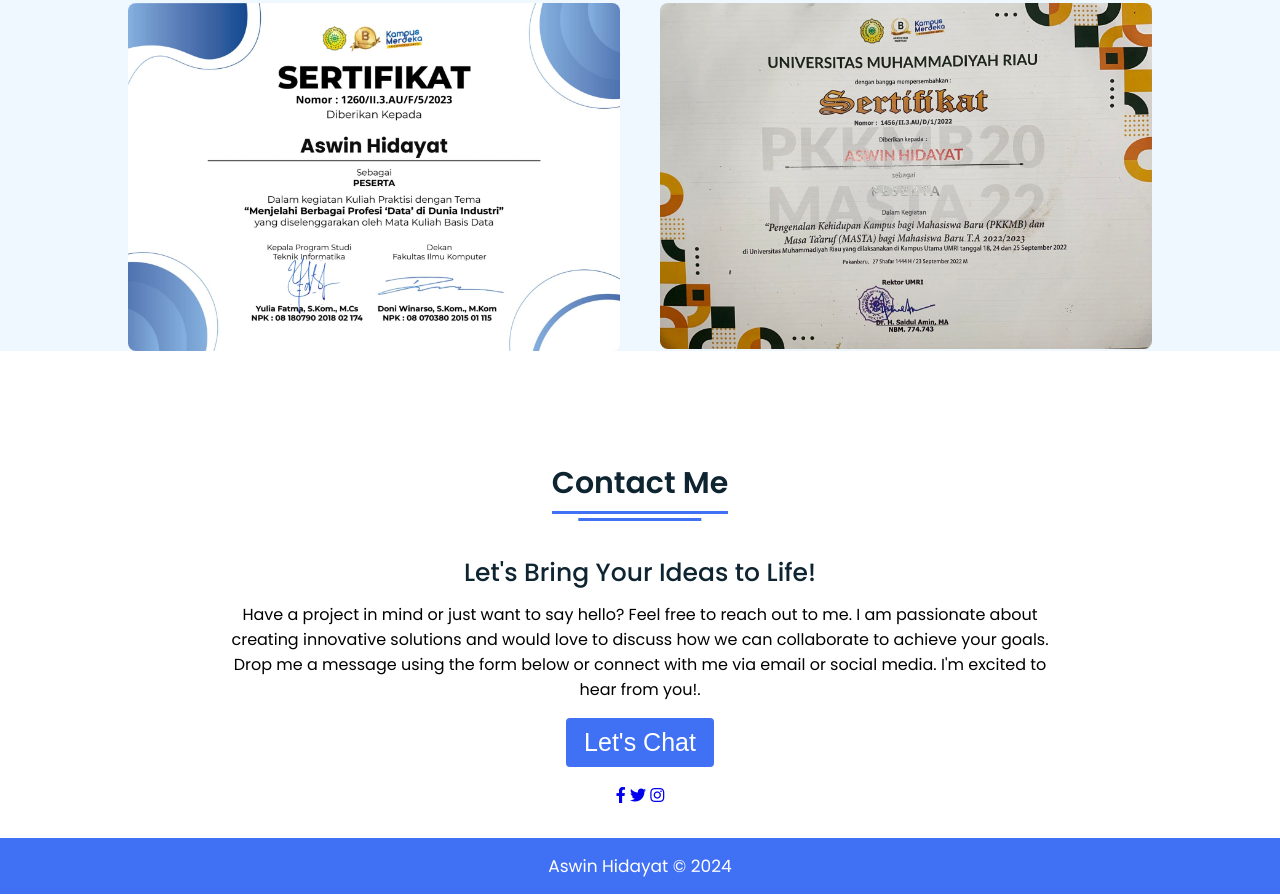
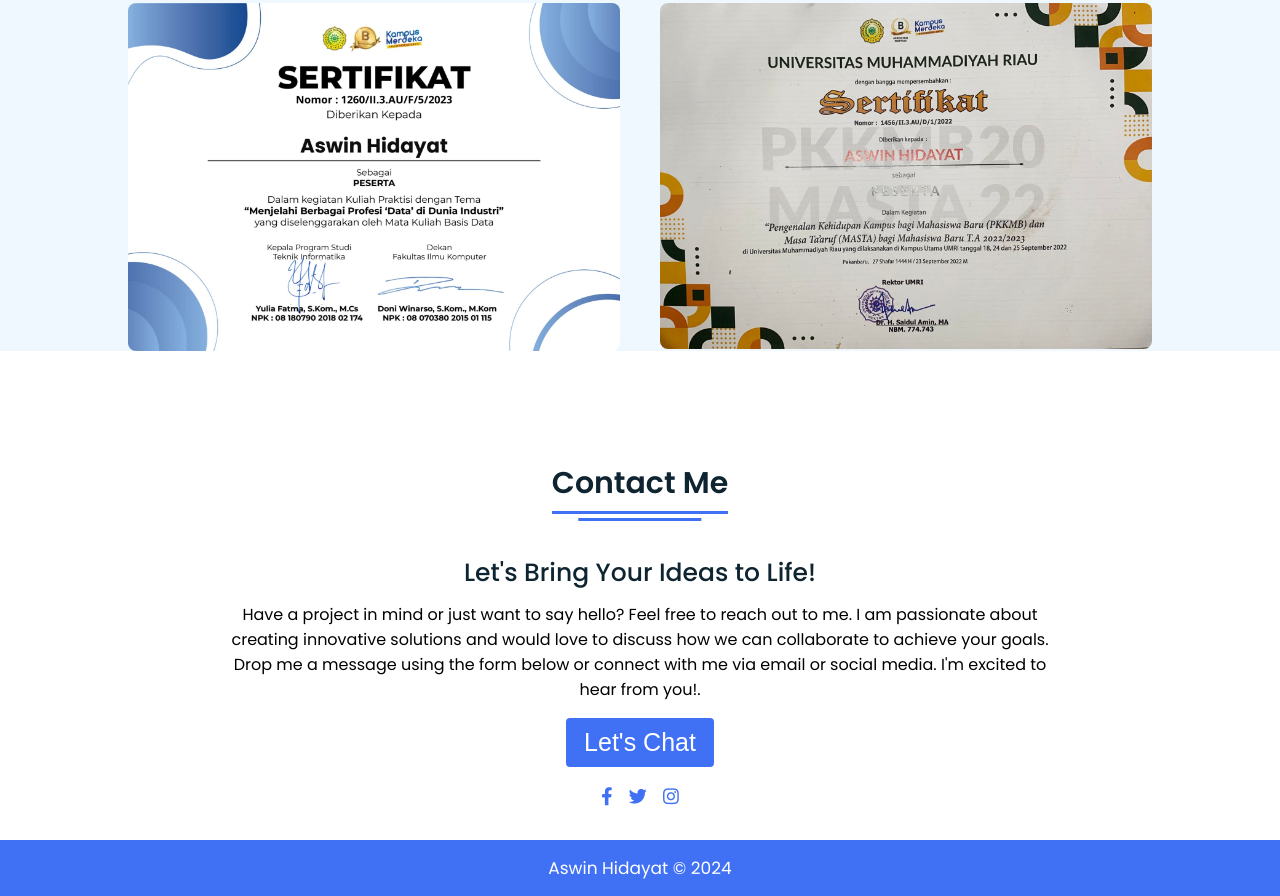
Before and after one commit to winntzy/winntzy.github.io, a plain HTML site: page index.html in a window 1280 px wide. Shown: the part 3078-3974 px from the top of the page. Drawn offline with Linux system fonts and the light colour scheme.

Commit message:
style.css

```diff
--- a/style.css
+++ b/style.css
@@ -649,3 +649,9 @@ footer .text span a:hover{
   border-radius: 8px;
   display: block;
 }
+
+.contact .media-icons a{
+  color: #4070f4;
+  font-size: 18px;
+  margin: 0 6px;
+}
```
